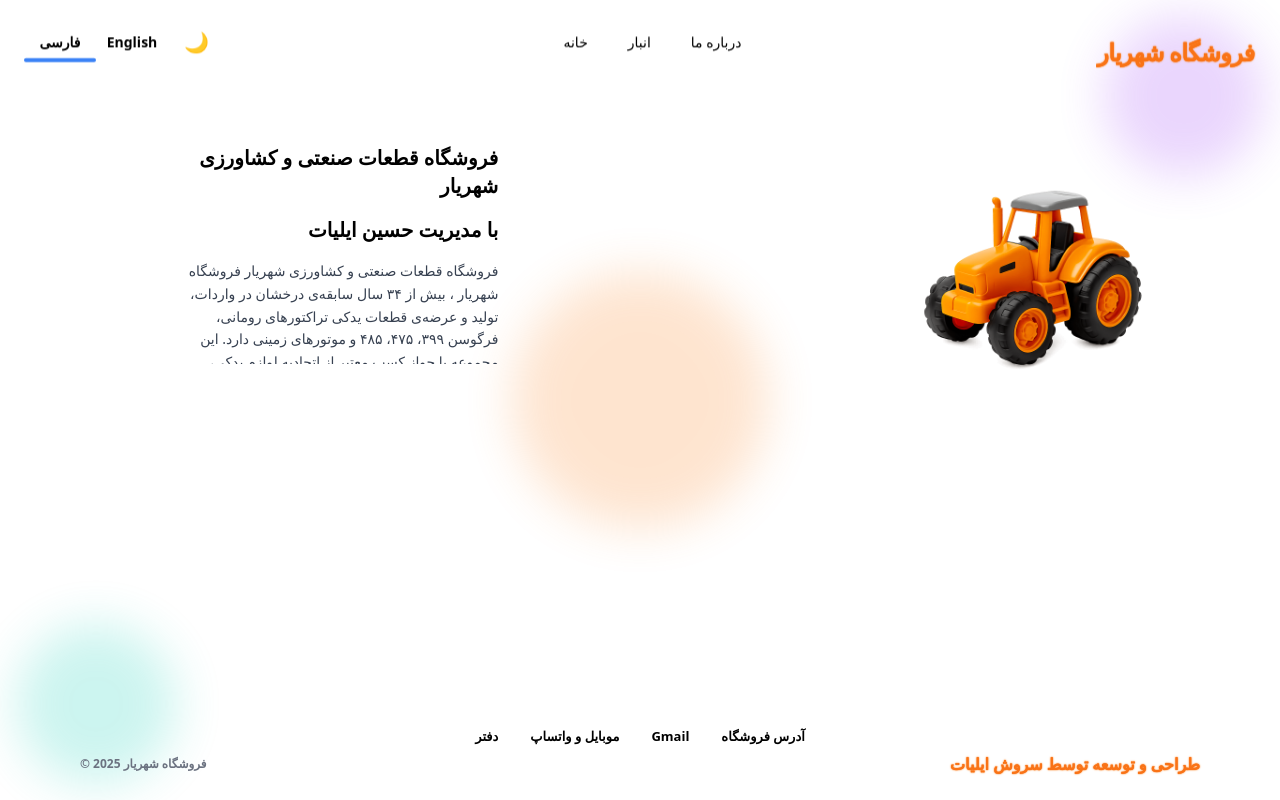
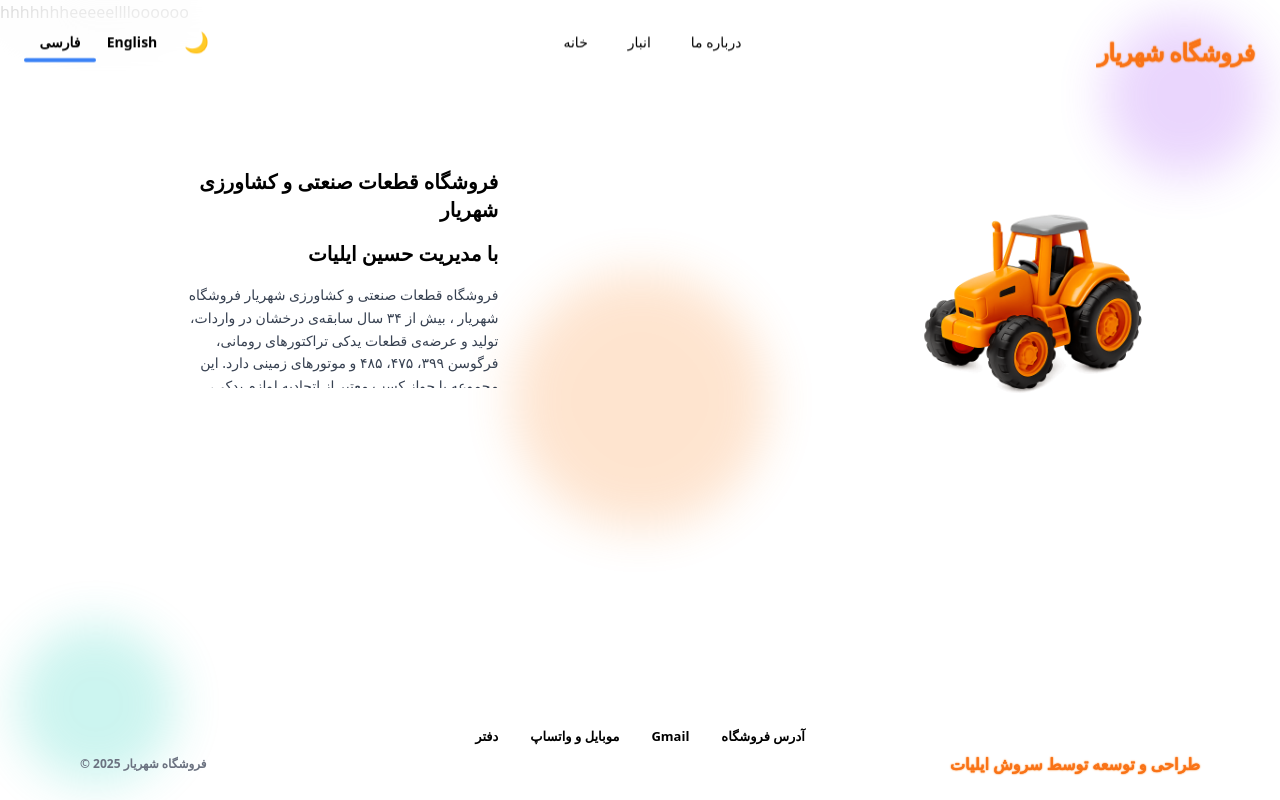
Before and after one commit to soroushiliyat/shahryar-store, a React (Vite) app: page / in a window 1280 px wide. Built offline with nearby package versions, Linux system fonts and the light colour scheme.

Commit message:
Update App.tsx

```diff
--- a/src/App.tsx
+++ b/src/App.tsx
@@ -16,6 +16,8 @@ function App() {
       <div className="w-screen min-h-screen z-30 overflow-x-hidden flex flex-col font-vazirmatn bg-white dark:bg-neutral-900 relative">
         {/* نوار بالا */}
         <Navbar />
+
+        <p> hhhhhhheeeeelllloooooo </p>
 
         {/* افکت‌های نوری */}
         <div className="absolute inset-0 backdrop-blur-2xl bg-white/80 dark:bg-neutral-900/80 z-0"></div>
```
